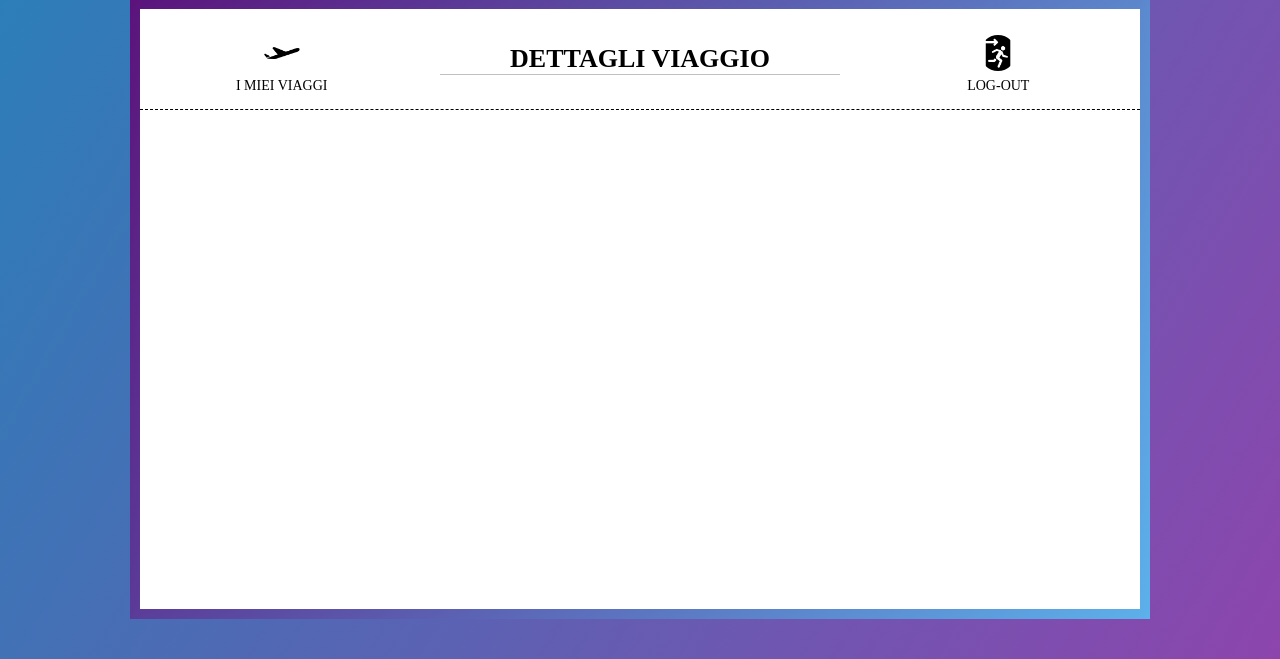
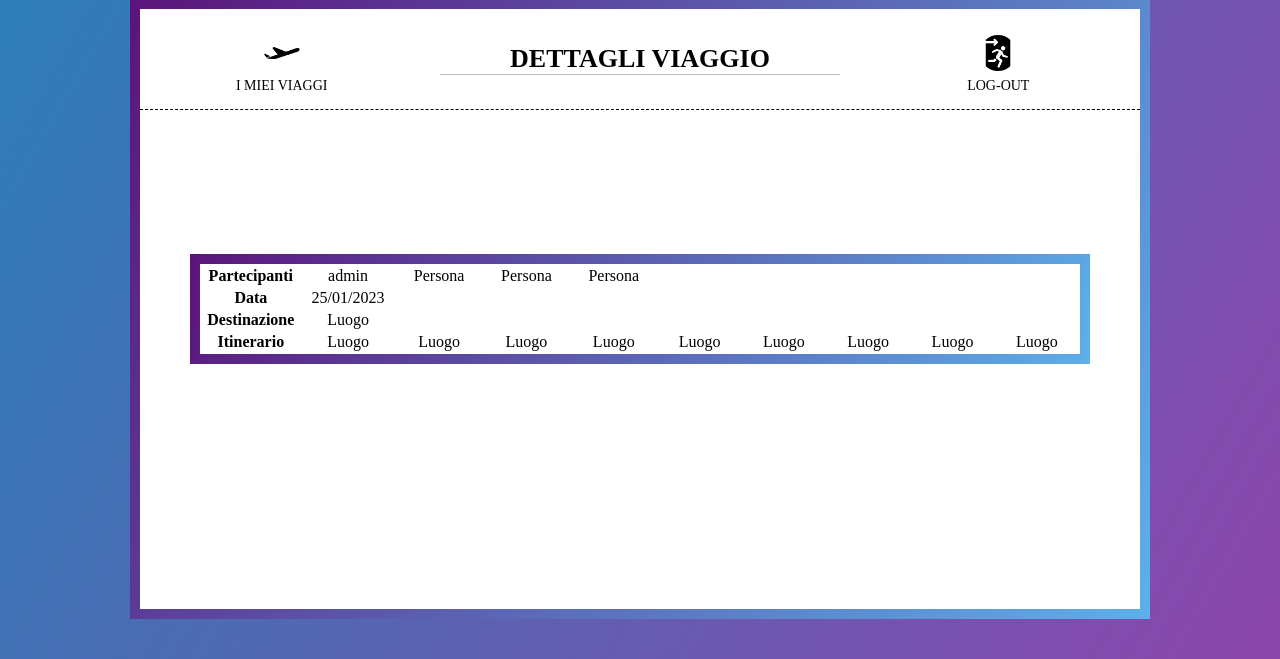
Before and after one commit to danielelurani/gruppi-di-viaggio, a Django app: page /organizzatoreViaggi/detailsTravel in a window 1280 px wide. Shown: the part 91-750 px from the top of the page. Run offline with Django 4.2, Linux system fonts and the light colour scheme; a user stored in the database is signed in.

Commit message:
Aggiunto css per pagina Dettagli

```diff
--- /dev/null
+++ b/sitoProgettoIsw/organizzatoreViaggi/static/css/detailsTravel.css
@@ -0,0 +1,183 @@
+body {
+    margin: 0;
+    padding: 0;
+    background: linear-gradient(120deg, #2980b9, #8e44ad);
+    height: 100vh;
+    overflow: hidden;
+}
+
+.page-container {
+    position: absolute;
+    top: 50%;
+    left: 50%;
+    transform: translate(-50%, -50%);
+    height: 600px;
+    width: 1000px;
+    background: white;
+    border-radius: 10px;
+    border-image: linear-gradient(120deg, #5b117a, #5cb3ec) 30;
+    border-width: 10px;
+    border-style: solid;
+    overflow: hidden;
+}
+
+nav {
+    height: 100px;
+    width: 100%;
+    display: flex;
+    flex-direction: row;
+    justify-content: space-around;
+    align-items: center;
+    border-bottom: dashed 1.5px;
+}
+
+nav h1 {
+    height: 30px;
+    width: 40%;
+    font-size: 26px;
+    text-align: center;
+    justify-content: center;
+    align-items: center;
+    border-bottom: 1px solid silver;
+}
+
+nav a {
+    height: 100%;
+    width: 25%;
+    display: flex;
+    flex-direction: column;
+    justify-content: center;
+    align-items: center;
+    text-decoration: none;
+    margin-top: 10px;
+    transition: .4s;
+}
+
+nav a img {
+    height: 36px;
+    width: 36px;
+    margin-bottom: -22px;
+
+    --color: #2980B9;   /* the color of the border */
+    --border: 3px;      /* the thickness of the border */
+    --offset: 10px;     /* control the movement of the border */
+    --gap: 2px;         /* the gap on hover */
+
+    border-radius: 50%;
+    cursor: pointer;
+    padding: calc(var(--border) + var(--gap));
+    border: var(--offset) solid #0000;
+    --_m: radial-gradient(50% 50%, #000 calc(100% - var(--offset)),#0000 calc(100% - var(--border)));
+    -webkit-mask: var(--_m);
+    mask: var(--_m);
+    --_g: #0000 calc(99% - var(--border)), var(--color) calc(100% - var(--border)) 99%,#0000;
+    --_s: var(--offset);
+    --_r: 100% 100% at;
+
+    background:
+        radial-gradient(var(--_r) 0    0   ,var(--_g)) calc(100% + var(--_s)) calc(100% + var(--_s)),
+        radial-gradient(var(--_r) 100% 0   ,var(--_g)) calc(0%   - var(--_s)) calc(100% + var(--_s)),
+        radial-gradient(var(--_r) 0    100%,var(--_g)) calc(100% + var(--_s)) calc(0%   - var(--_s)),
+        radial-gradient(var(--_r) 100% 100%,var(--_g)) calc(0%   - var(--_s)) calc(0%   - var(--_s));
+    background-size: 50% 50%;
+    background-repeat: no-repeat;
+    transition: .4s;
+}
+
+nav a:hover img {
+    --_s: 0px
+}
+
+nav a p {
+    text-align: center;
+    color: black;
+    text-transform: uppercase;
+    font-size: 14px;
+}
+
+.main {
+    height: 80%;
+    width: 90%;
+    display: flex;
+    flex-direction: row;
+    align-items: center;
+    justify-content: center;
+    margin: auto;
+}
+
+.main-sx {
+    height: 100%;
+    width: 50%;
+    border-right: dashed 1.5px;
+}
+
+.main-sx h3 {
+    text-align: left;
+    color: black;
+    text-transform: uppercase;
+    font-size: 18px;
+    text-decoration: underline;
+    margin-bottom: -10px;
+}
+
+.main-sx p {
+    text-align: left;
+    color: black;
+    font-size: 15px;
+}
+
+.main-sx #stamp-img {
+    height: 100px;
+    width: 100px;
+    margin-top: -5px;
+    margin-right: 10px;
+    float: right;
+}
+
+.main-c {
+    height: 100%;
+    width: 100%;
+    padding-right: 5%;
+    border-right: dashed 1.5px;
+}
+
+.main-c form {
+    display: flex;
+    align-items: center;
+    justify-content: center;
+    flex-direction: column;
+    width: 102%;
+    margin-top: 5%;
+    margin-left: 10px;
+}
+
+.main-c form h2 {
+    text-align: center;
+    width: 90%;
+    font-size: 20px;
+    border-image: linear-gradient(120deg, #5b117a, #5cb3ec) 5;
+    border-width: 2px;
+    border-style: solid;
+    border-top: transparent;
+    border-left: transparent;
+    border-right: transparent;
+}
+
+table{
+    position: absolute;
+    top: 50%;
+    left: 50%;
+    transform: translate(-50%, -50%);
+    width: 90%;
+    border-radius: 10px;
+    border-image: linear-gradient(120deg, #5b117a, #5cb3ec) 30;
+    border-width: 10px;
+    border-style: solid;
+    overflow: hidden;
+    text-align:center;
+}
+
+th, td{
+    width:100px;
+    overflow: hidden;
+}
--- a/sitoProgettoIsw/organizzatoreViaggi/templates/organizzatoreViaggi/detailsTravel.html
+++ b/sitoProgettoIsw/organizzatoreViaggi/templates/organizzatoreViaggi/detailsTravel.html
@@ -6,8 +6,8 @@
 <html>
     <head>
         <meta charset="UTF-8">
-        <title>User Home Page</title>
-        <link rel="stylesheet" href="{% static 'css/userHomePage.css'%}">
+        <title>Travel Details</title>
+        <link rel="stylesheet" href="{% static 'css/detailsTravel.css'%}">
     </head>
 
     <body>
@@ -24,6 +24,35 @@
                 </a>
             </nav>
 
+            <table>
+                <tr>
+                    <th>Partecipanti</th>
+                    <td>{{ request.user }}</td>
+                    <td>Persona</td>
+                    <td>Persona</td>
+                    <td>Persona</td>
+                </tr>
+                <tr>
+                    <th>Data</th>
+                    <td>25/01/2023</td>
+                </tr>
+                <tr>
+                    <th>Destinazione</th>
+                    <td>Luogo</td>
+                </tr>
+                <tr>
+                    <th>Itinerario</th>
+                    <td>Luogo</td>
+                    <td>Luogo</td>
+                    <td>Luogo</td>
+                    <td>Luogo</td>
+                    <td>Luogo</td>
+                    <td>Luogo</td>
+                    <td>Luogo</td>
+                    <td>Luogo</td>
+                    <td>Luogo</td>
+                </tr>
+            </table>
 
         </div>
     </body>
```
Also changed, not shown: sitoProgettoIsw/db.sqlite3.
